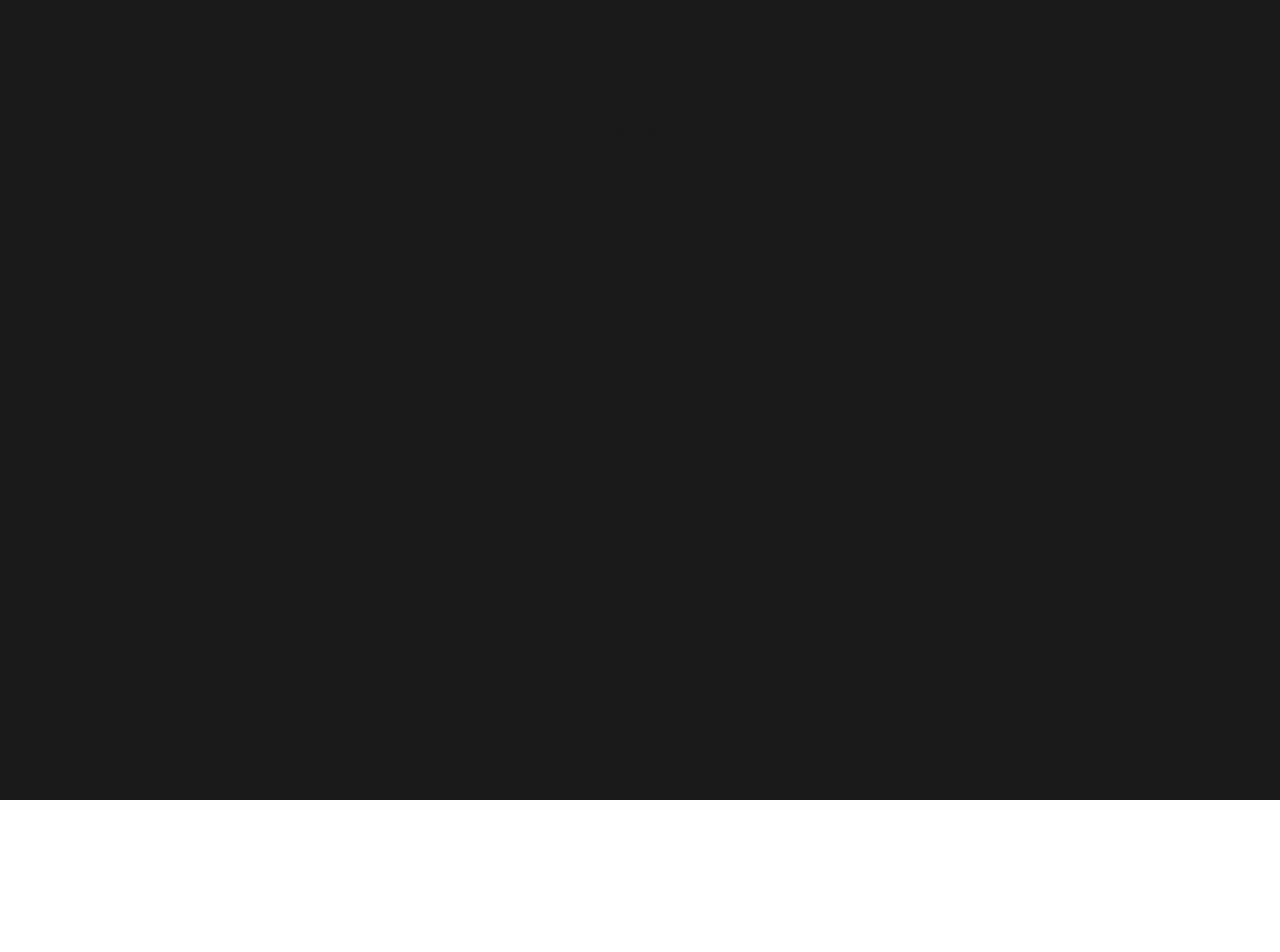
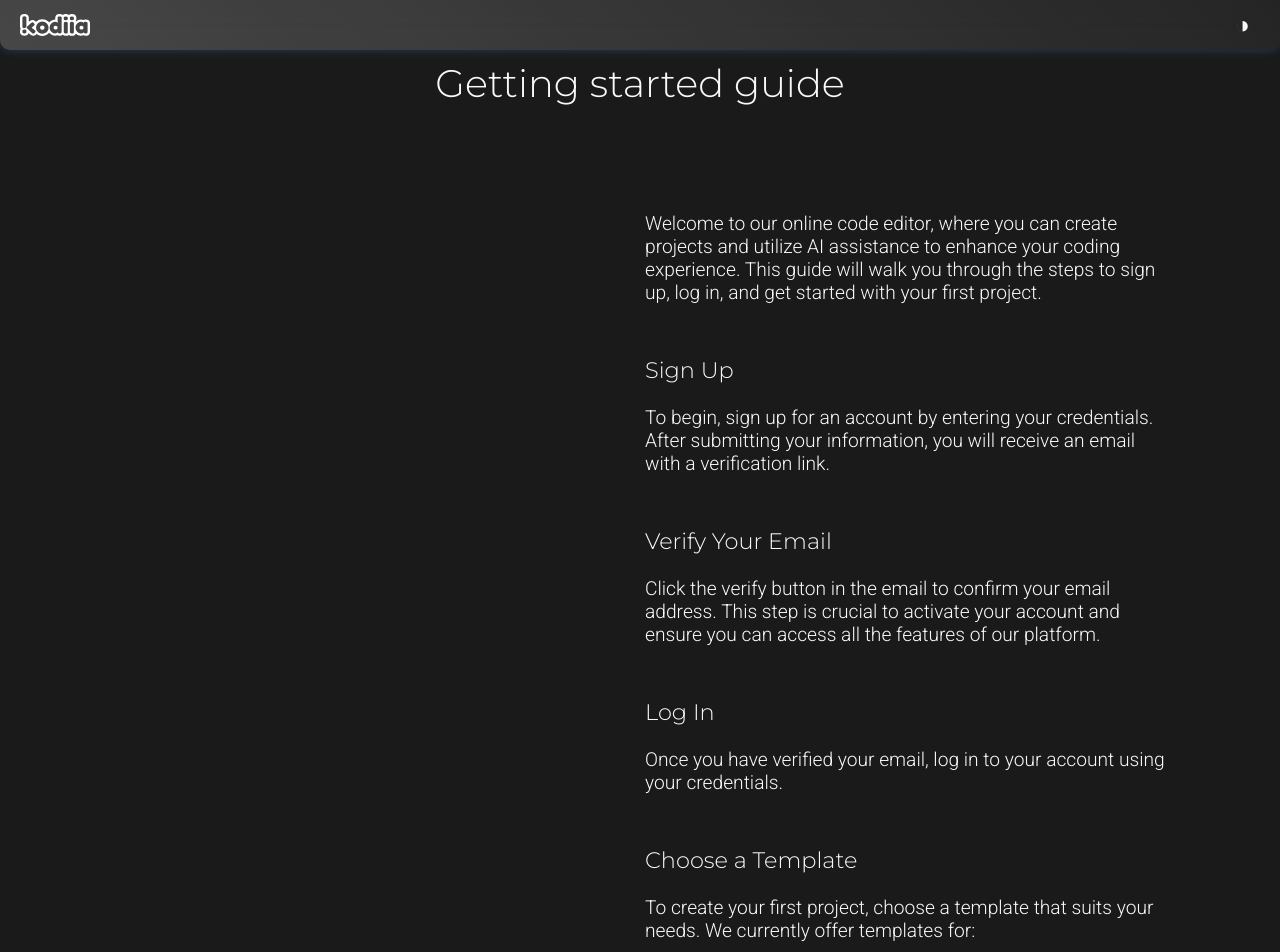
Before and after one commit to Kodiia/web, a SvelteKit app: page /blog/getting-started in a window 1280 px wide. Before the commit this address had no page. Shown: the top 952 px of the page. Before the commit the page ends 800 px from the top, so only its background shows below. Built offline with nearby package versions, Linux system fonts and the light colour scheme.

Commit message:
blog test

```diff
--- /dev/null
+++ b/src/routes/blog/getting-started/+page.svelte
@@ -0,0 +1,201 @@
+<script>
+	import {
+		height,
+		theme,
+		bgColor,
+		primaryColor,
+		secondaryColor,
+		accentColor,
+		textColor
+	} from '$lib/store';
+
+	import NavPanel from '$lib/NavPanel.svelte';
+</script>
+
+<div class={$theme}>
+	<div class="container" style="min-height: {$height}px;">
+		<NavPanel />
+
+		<h1 style="margin-top: 60px;">Getting started guide</h1>
+		<main>
+			<article>
+				<div></div>
+				<p>
+					Welcome to our online code editor, where you can create projects and utilize AI assistance
+					to enhance your coding experience. This guide will walk you through the steps to sign up,
+					log in, and get started with your first project.
+				</p>
+				<div></div>
+				<div>
+					<h3>Sign Up</h3>
+
+					<p>
+						To begin, sign up for an account by entering your credentials. After submitting your
+						information, you will receive an email with a verification link.
+					</p>
+				</div>
+
+				<div></div>
+				<div>
+					<h3>Verify Your Email</h3>
+
+					<p>
+						Click the verify button in the email to confirm your email address. This step is crucial
+						to activate your account and ensure you can access all the features of our platform.
+					</p>
+				</div>
+
+				<div></div>
+				<div>
+					<h3>Log In</h3>
+
+					<p>Once you have verified your email, log in to your account using your credentials.</p>
+				</div>
+
+				<div></div>
+				<div>
+					<h3>Choose a Template</h3>
+
+					<p>
+						To create your first project, choose a template that suits your needs. We currently
+						offer templates for:
+					</p>
+					<ul>
+						<li><b>2D Graphics</b>: Use p5.js to create engaging 2D graphics.</li>
+						<li><b>3D Graphics</b>: Utilize Three.js for creating immersive 3D experiences.</li>
+						<li><b>Neural Networks</b>: Train Neural Networks with Brain.js.</li>
+					</ul>
+					<p>More templates will be added soon, so stay tuned!</p>
+				</div>
+				<div></div>
+				<div>
+					<h3>Access Your Projects</h3>
+
+					<p>
+						All your projects are accessible from the <b>Projects</b> tab. This is where you can manage
+						and view your projects.
+					</p>
+				</div>
+				<div></div>
+				<div>
+					<h3>Files Panel</h3>
+
+					<p>
+						The <b>Files</b> panel is where you can edit your code and upload assets. This is the core
+						area where you will spend most of your time working on your projects.
+					</p>
+				</div>
+
+				<div></div>
+				<div>
+					<h3>Resources Panel</h3>
+
+					<p>
+						The <b>Resources</b> panel provides access to various tools and resources, including:
+					</p>
+					<ul>
+						<li>
+							<b>Chat</b>: Ask any questions regarding your project ideas and receive guidance from
+							our AI assistant. The AI will provide high-level project structure and detailed code
+							snippets to help you get started.
+						</li>
+						<li>
+							<b>Challenges</b>: Engage with coding challenges to improve your skills and stay
+							up-to-date with the latest trends.
+						</li>
+						<li>
+							<b>Tutorials</b>: Explore tutorials and guides to learn new skills and enhance your
+							coding abilities.
+						</li>
+					</ul>
+				</div>
+				<div></div>
+				<div>
+					<h3>Get Started with Your Project</h3>
+
+					<p>
+						Now that you have set up your account and chosen a template, it's time to start working
+						on your project. Use the <b>Files</b> panel to edit your code and upload assets. If you
+						need any assistance or guidance, feel free to use the <b>Chat</b> feature to ask questions.
+					</p>
+				</div>
+				<div></div>
+				<div>
+					<h3>Additional Resources</h3>
+					<ul>
+						<li>
+							<b>Discord</b>: Join our Discord community to connect with other developers, ask
+							questions, and share your projects.
+						</li>
+						<li><b>Instagram</b>: Tag us on Instagram to share your projects and get featured.</li>
+					</ul>
+				</div>
+				<div></div>
+				<div>
+					<h3>Good Luck!</h3>
+
+					<p>
+						We hope you have a great time creating your projects with our online code editor. If you
+						have any questions or need help, don't hesitate to reach out. Happy coding!
+					</p>
+				</div>
+			</article>
+		</main>
+		<footer>
+			<p>Copyright © 2024 Kodiia</p>
+			<p>Made with 💜 across the globe</p>
+			<p>info@kodiia.com</p>
+		</footer>
+	</div>
+</div>
+
+<style>
+	.dark {
+		color: #f9f9f9;
+		transition: all 0.25s;
+	}
+	.light {
+		color: #1a1a1a;
+		transition: all 0.25s;
+	}
+	.container {
+		width: 100%;
+		max-width: 1400px;
+		display: flex;
+		flex-direction: column;
+		/* justify-content: space-between; */
+		align-items: center;
+		/* border: 2px solid #f9f9f9; */
+		/* color: #f9f9f9; */
+		box-sizing: border-box;
+		font-weight: 300;
+	}
+	main {
+		margin-top: 50px;
+		padding: 10px;
+		border-radius: 10px;
+		margin-bottom: 20px;
+		width: 90%;
+		max-width: 1200px;
+
+		box-sizing: border-box;
+	}
+	article {
+		display: grid;
+		grid-template-columns: 1fr 1fr;
+		gap: 10px;
+	}
+	footer {
+		width: 100%;
+		display: flex;
+		justify-content: space-between;
+		align-items: center;
+		border-top: 1px solid #f9f9f950;
+		padding: 10px;
+		font-weight: 0.8rem;
+		box-sizing: border-box;
+	}
+	footer p {
+		margin: 5px;
+	}
+</style>
```
